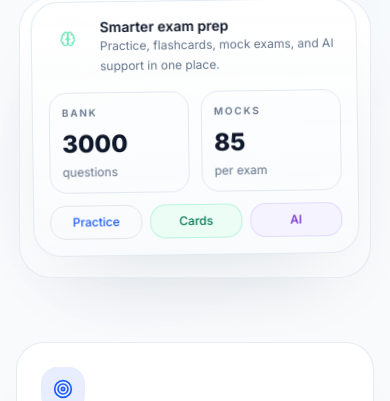
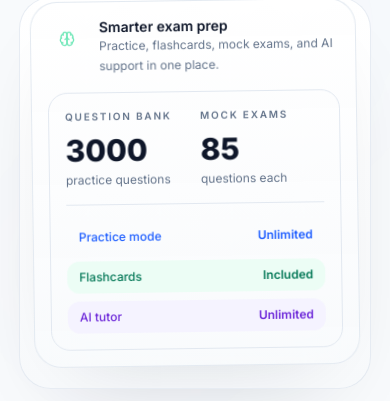
Before and after one commit to MystoganzTv/RBTGenius, a React (Vite) app: page / in a window 390 px wide. Shown: the part 685-1086 px from the top of the page. Built offline with nearby package versions, Linux system fonts and the light colour scheme; no server answers; the HTML template or start-up script is replaced by a standard one.

Commit message:
Simplify mobile hero carousel cards

```diff
--- a/src/pages/Landing.jsx
+++ b/src/pages/Landing.jsx
@@ -48,22 +48,34 @@ const premiumPreviewPanels = [
     Icon: Brain,
     renderMobileContent: (isDark) => (
       <div className="space-y-3">
+        <div className={`rounded-[1.2rem] border p-4 ${isDark ? "border-white/10 bg-white/5" : "border-slate-200 bg-white/88"}`}>
           <div className="grid grid-cols-2 gap-3">
-          <div className={`rounded-[1.1rem] border p-3 ${isDark ? "border-white/10 bg-white/5" : "border-slate-200 bg-white/88"}`}>
-            <p className={`text-[10px] font-semibold uppercase tracking-[0.18em] ${isDark ? "text-slate-400" : "text-slate-500"}`}>Bank</p>
-            <p className={`mt-2 text-2xl font-black ${isDark ? "text-white" : "text-slate-900"}`}>3000</p>
-            <p className={`mt-1 text-xs ${isDark ? "text-slate-400" : "text-slate-500"}`}>questions</p>
+            <div>
+              <p className={`text-[10px] font-semibold uppercase tracking-[0.18em] ${isDark ? "text-slate-400" : "text-slate-500"}`}>Question bank</p>
+              <p className={`mt-2 text-3xl font-black ${isDark ? "text-white" : "text-slate-900"}`}>3000</p>
+              <p className={`mt-1 text-xs ${isDark ? "text-slate-400" : "text-slate-500"}`}>practice questions</p>
             </div>
-          <div className={`rounded-[1.1rem] border p-3 ${isDark ? "border-white/10 bg-white/5" : "border-slate-200 bg-white/88"}`}>
-            <p className={`text-[10px] font-semibold uppercase tracking-[0.18em] ${isDark ? "text-slate-400" : "text-slate-500"}`}>Mocks</p>
-            <p className={`mt-2 text-2xl font-black ${isDark ? "text-white" : "text-slate-900"}`}>85</p>
-            <p className={`mt-1 text-xs ${isDark ? "text-slate-400" : "text-slate-500"}`}>per exam</p>
+            <div>
+              <p className={`text-[10px] font-semibold uppercase tracking-[0.18em] ${isDark ? "text-slate-400" : "text-slate-500"}`}>Mock exams</p>
+              <p className={`mt-2 text-3xl font-black ${isDark ? "text-white" : "text-slate-900"}`}>85</p>
+              <p className={`mt-1 text-xs ${isDark ? "text-slate-400" : "text-slate-500"}`}>questions each</p>
             </div>
           </div>
-        <div className="grid grid-cols-3 gap-2">
-          <div className={`rounded-[0.95rem] border px-3 py-2 text-center text-xs font-medium ${isDark ? "border-[#2D6BFF]/30 bg-[#2D6BFF]/14 text-[#8EB0FF]" : "border-[#2D6BFF]/18 bg-[#2D6BFF]/8 text-[#1E5EFF]"}`}>Practice</div>
-          <div className={`rounded-[0.95rem] border px-3 py-2 text-center text-xs font-medium ${isDark ? "border-emerald-400/20 bg-emerald-500/10 text-emerald-300" : "border-emerald-300/40 bg-emerald-50 text-emerald-700"}`}>Cards</div>
-          <div className={`rounded-[0.95rem] border px-3 py-2 text-center text-xs font-medium ${isDark ? "border-violet-400/20 bg-violet-500/10 text-violet-300" : "border-violet-300/40 bg-violet-50 text-violet-700"}`}>AI</div>
+          <div className={`mt-4 h-px ${isDark ? "bg-white/10" : "bg-slate-200"}`} />
+          <div className="mt-4 space-y-2">
+            <div className={`flex items-center justify-between rounded-xl px-3 py-2 ${isDark ? "bg-[#2D6BFF]/10 text-[#8EB0FF]" : "bg-[#2D6BFF]/8 text-[#1E5EFF]"}`}>
+              <span className="text-xs font-medium">Practice mode</span>
+              <span className="text-xs font-semibold">Unlimited</span>
+            </div>
+            <div className={`flex items-center justify-between rounded-xl px-3 py-2 ${isDark ? "bg-emerald-500/8 text-emerald-300" : "bg-emerald-50 text-emerald-700"}`}>
+              <span className="text-xs font-medium">Flashcards</span>
+              <span className="text-xs font-semibold">Included</span>
+            </div>
+            <div className={`flex items-center justify-between rounded-xl px-3 py-2 ${isDark ? "bg-violet-500/8 text-violet-300" : "bg-violet-50 text-violet-700"}`}>
+              <span className="text-xs font-medium">AI tutor</span>
+              <span className="text-xs font-semibold">Unlimited</span>
+            </div>
+          </div>
         </div>
       </div>
     ),
@@ -120,33 +132,27 @@ const premiumPreviewPanels = [
     Icon: ClipboardCheck,
     renderMobileContent: (isDark) => (
       <div className="space-y-3">
-        <div className={`rounded-[1.1rem] border p-4 ${isDark ? "border-white/10 bg-white/5" : "border-slate-200 bg-white/88"}`}>
+        <div className={`rounded-[1.2rem] border p-4 ${isDark ? "border-white/10 bg-white/5" : "border-slate-200 bg-white/88"}`}>
           <div className="flex items-center justify-between gap-3">
-            <span className={`text-sm font-semibold ${isDark ? "text-white" : "text-slate-900"}`}>Average mock score</span>
-            <span className={`rounded-full px-2.5 py-1 text-[10px] font-semibold ${isDark ? "bg-amber-500/16 text-amber-300" : "bg-amber-100 text-amber-700"}`}>Keep practicing</span>
+            <span className={`text-sm font-semibold ${isDark ? "text-white" : "text-slate-900"}`}>Readiness snapshot</span>
+            <span className={`rounded-full px-2.5 py-1 text-[10px] font-semibold ${isDark ? "bg-amber-500/16 text-amber-300" : "bg-amber-100 text-amber-700"}`}>Early signal</span>
           </div>
           <div className={`mt-3 h-3 rounded-full p-0.5 ${isDark ? "bg-white/8" : "bg-slate-100"}`}>
             <div className="h-full w-[72%] rounded-full bg-gradient-to-r from-[#FF8A3D] via-[#FFB800] to-emerald-400" />
           </div>
-          <div className="mt-3 flex items-end justify-between gap-3">
+          <div className="mt-4 grid grid-cols-3 gap-2">
             <div>
               <p className={`text-3xl font-black ${isDark ? "text-white" : "text-slate-900"}`}>212</p>
-              <p className={`text-xs ${isDark ? "text-slate-400" : "text-slate-500"}`}>scaled score</p>
+              <p className={`text-[11px] ${isDark ? "text-slate-400" : "text-slate-500"}`}>avg score</p>
             </div>
-            <div className={`text-right text-xs ${isDark ? "text-slate-400" : "text-slate-500"}`}>
-              <p>6 taken</p>
-              <p>2 passed</p>
+            <div>
+              <p className={`text-2xl font-black ${isDark ? "text-white" : "text-slate-900"}`}>6</p>
+              <p className={`text-[11px] ${isDark ? "text-slate-400" : "text-slate-500"}`}>taken</p>
             </div>
+            <div>
+              <p className="text-2xl font-black text-emerald-300">2</p>
+              <p className={`text-[11px] ${isDark ? "text-slate-400" : "text-slate-500"}`}>passed</p>
             </div>
-        </div>
-        <div className="grid grid-cols-2 gap-3">
-          <div className={`rounded-[0.95rem] border px-3 py-3 ${isDark ? "border-emerald-400/18 bg-emerald-500/8" : "border-emerald-300/40 bg-emerald-50"}`}>
-            <p className={`text-[10px] font-semibold uppercase tracking-[0.18em] ${isDark ? "text-slate-400" : "text-slate-500"}`}>Passed</p>
-            <p className="mt-1 text-2xl font-black text-emerald-300">2</p>
-          </div>
-          <div className={`rounded-[0.95rem] border px-3 py-3 ${isDark ? "border-amber-400/18 bg-amber-500/8" : "border-amber-300/40 bg-amber-50"}`}>
-            <p className={`text-[10px] font-semibold uppercase tracking-[0.18em] ${isDark ? "text-slate-400" : "text-slate-500"}`}>Review</p>
-            <p className="mt-1 text-2xl font-black text-amber-300">4</p>
           </div>
         </div>
       </div>
@@ -208,22 +214,22 @@ const premiumPreviewPanels = [
     Icon: MessageSquareMore,
     renderMobileContent: (isDark) => (
       <div className="space-y-3">
-        <div className={`space-y-3 rounded-[1.1rem] border p-4 ${isDark ? "border-white/10 bg-white/5" : "border-slate-200 bg-white/88"}`}>
+        <div className={`rounded-[1.2rem] border p-4 ${isDark ? "border-white/10 bg-white/5" : "border-slate-200 bg-white/88"}`}>
+          <p className={`text-xs font-medium ${isDark ? "text-slate-300" : "text-slate-600"}`}>
+            Ask short study questions and get focused help when you are stuck.
+          </p>
+          <div className="mt-4 space-y-3">
             <div className={`max-w-[82%] rounded-2xl rounded-bl-md px-3 py-2 text-xs ${isDark ? "bg-white/8 text-slate-300" : "bg-slate-100 text-slate-600"}`}>
               Why is differential reinforcement better than just saying “no”?
             </div>
             <div className="ml-auto max-w-[82%] rounded-2xl rounded-br-md bg-[#2D6BFF] px-3 py-2 text-xs text-white">
-            It teaches what to do instead, not only what to stop.
-          </div>
-          <div className={`flex items-center gap-2 pt-1 text-[11px] font-medium ${isDark ? "text-slate-400" : "text-slate-500"}`}>
-            <span className="h-2 w-2 rounded-full bg-emerald-400" />
-            Unlimited premium AI support
+              It teaches what to do instead, so the learner has a behavior to reinforce.
             </div>
           </div>
-        <div className="grid grid-cols-3 gap-2">
-          <div className={`rounded-[0.95rem] border px-2 py-2 text-center text-xs font-medium ${isDark ? "border-violet-400/20 bg-violet-500/10 text-violet-300" : "border-violet-300/40 bg-violet-50 text-violet-700"}`}>Concepts</div>
-          <div className={`rounded-[0.95rem] border px-2 py-2 text-center text-xs font-medium ${isDark ? "border-white/10 bg-white/5 text-slate-300" : "border-slate-200 bg-white text-slate-600"}`}>Explain</div>
-          <div className={`rounded-[0.95rem] border px-2 py-2 text-center text-xs font-medium ${isDark ? "border-white/10 bg-white/5 text-slate-300" : "border-slate-200 bg-white text-slate-600"}`}>Prompts</div>
+          <div className={`mt-4 flex items-center gap-2 text-[11px] font-medium ${isDark ? "text-slate-400" : "text-slate-500"}`}>
+            <span className="h-2 w-2 rounded-full bg-emerald-400" />
+            Premium AI support
+          </div>
         </div>
       </div>
     ),
```
Lines whose indentation alone changed are shown as unchanged.
